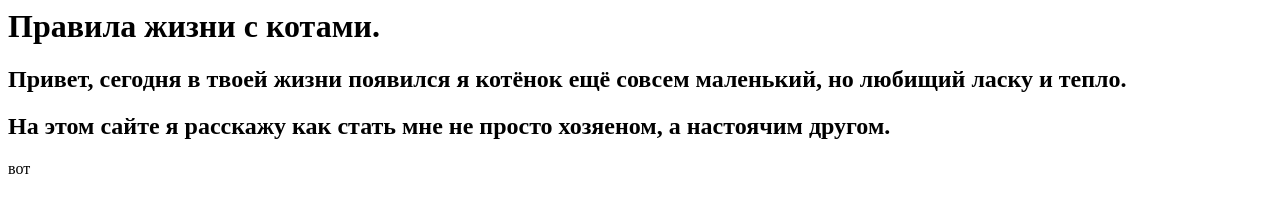
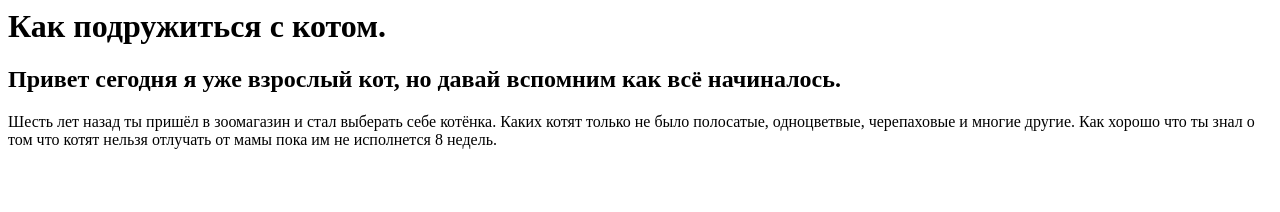
Before and after one commit to cat-2009/Cats, a plain HTML site: page index.html in a window 1280 px wide. Drawn offline with Linux system fonts and the light colour scheme.

Commit message:
Update index.html

```diff
--- a/index.html
+++ b/index.html
@@ -1,21 +1,25 @@
 
 <html>
+
 <head>
-        <title>Правила жизни с котами.</title>
+	<title>Как подружиться с котом.</title>
 </head>
+
 <body>
 	<header>
 
 	</header>
 	<main>
-            <h1>Правила жизни с котами.</h1>
-            <h2>Привет, сегодня в твоей жизни появился я котёнок ещё совсем маленький, но любищий ласку и тепло.</h2>
-            <h2>На этом сайте я расскажу как стать мне не просто хозяеном, а настоячим другом.</h2>
-            <p>вот</p>
+		<h1>Как подружиться с котом.</h1>
+		<h2>Привет сегодня я уже взрослый кот, но давай вспомним как всё начиналось.</h2>
+		<p>Шесть лет назад ты пришёл в зоомагазин и стал выберать себе котёнка. Каких котят только не было полосатые,
+			одноцветвые, черепаховые и многие другие. Как хорошо что ты знал о том что котят нельзя отлучать от мамы
+			пока им не исполнется 8 недель.</p>
 
 	</main>
 	<footer>
 
 	</footer>
 </body>
+
 </html>
```
Lines whose indentation alone changed are shown as unchanged.
